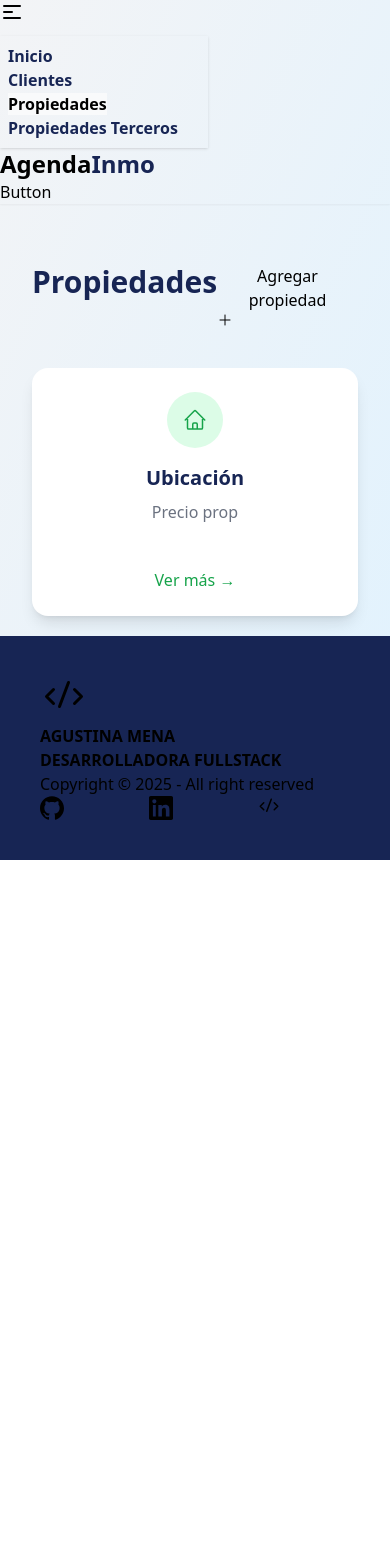
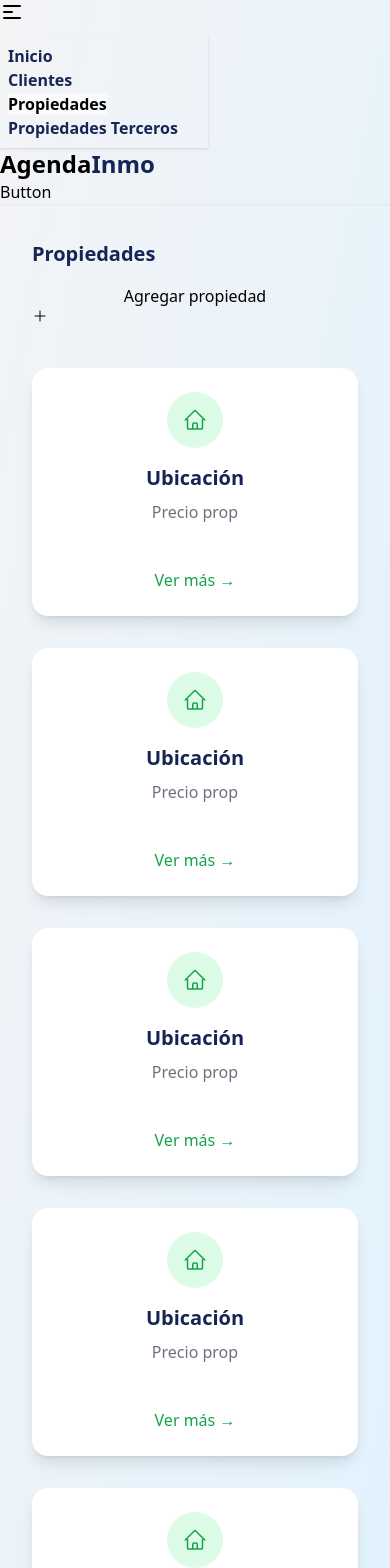
Before and after one commit to Agusme/agenda-inmobiliarias, a React (Vite) app: page /propiedades in a window 390 px wide. Shown: the top 1568 px of the page. Before the commit the page ends 860 px from the top, so only its background shows below. Built offline with nearby package versions, Linux system fonts and the light colour scheme.

Commit message:
Style improvements to the layout with Tailwind

```diff
--- a/src/components/UI/ButtonAgregar.tsx
+++ b/src/components/UI/ButtonAgregar.tsx
@@ -8,7 +8,7 @@ type ButtonProps ={
 }
 export default function ButtonAgregar({titleButton, icon, footer}: ButtonProps) {
   return (
-    <button className='btn btn-primary' >
+    <button className='btn btn-primary mb-7 ' >
         {titleButton}{icon}
       {footer && <div className="mt-4 text-center pt-3">{footer}</div>}
     </button>
--- a/src/components/UI/Hero.tsx
+++ b/src/components/UI/Hero.tsx
@@ -9,11 +9,8 @@ export default function Hero({ onScrollToCards }: HeroProps) {
         Agenda <span className="text-primary">Inmo</span>
       </h1>
 
-      <p className="text-xl md:text-2xl font-semibold text-primary tracking-wide mb-6">
-        Decile <span className="text-blue-950">chau al cuaderno</span>, tenés todo en un solo lugar.
-      </p>
 
-      <p className="text-lg text-gray-600 max-w-2xl mb-8">
+      <p className="text-lg text-gray-600 max-w-2xl my-10">
         Gestioná clientes, propiedades y tareas de tu inmobiliaria con una plataforma moderna,
         simple y accesible desde cualquier dispositivo.
       </p>
--- a/src/components/UI/TitlePages.tsx
+++ b/src/components/UI/TitlePages.tsx
@@ -6,7 +6,7 @@ type titleProps = {
 export default function TitlePages({ titlePages }: titleProps) {
     return (
         <div>
-            <h1 className="text-3xl font-extrabold text-blue-950 mb-4">
+            <h1 className="text-xl md:text-3xl font-extrabold text-blue-950 mb-4">
                 {titlePages}      </h1>
         </div>
     )
--- a/src/pages/Clients.tsx
+++ b/src/pages/Clients.tsx
@@ -6,10 +6,13 @@ import ButtonAgregar from "../components/UI/ButtonAgregar"
 export default function Clients() {
   return (
     <div className="w-full ">
-      <div className="flex justify-between my-10">
-        <TitlePages titlePages="Clientes" />
-        <ButtonAgregar  titleButton="Agregar cliente" icon={<PlusIcon className="h-4 w-4" />} />
-      </div>
+     <div className="grid my-4 md:flex md:items-center md:justify-between">
+  <TitlePages titlePages="Clientes" />
+  <ButtonAgregar
+    titleButton="Agregar cliente"
+    icon={<PlusIcon className="h-4 w-4" />}
+  />
+</div>
       <div className="grid grid-cols-1 md:grid-cols-4  gap-8 ">
         <Card title="Cliente" description="Busca hasta" icon={<div className="bg-blue-100 p-4 rounded-full text-blue-600">
           <UserIcon className="h-6 w-6" />
--- a/src/pages/Properties.tsx
+++ b/src/pages/Properties.tsx
@@ -6,7 +6,7 @@ import Card from "../components/UI/Card";
 export default function Properties() {
   return (
     <div >
-      <div className="flex justify-between my-10">
+  <div className="grid my-4 md:flex md:items-center md:justify-between">
         <TitlePages titlePages="Propiedades" />
         <ButtonAgregar titleButton="Agregar propiedad" icon={<PlusIcon className="h-4 w-4" />}  />
       </div>
@@ -14,6 +14,18 @@ export default function Properties() {
         <Card icon={<div className="p-4 rounded-full bg-green-100 text-green-600">
           <HomeIcon className="h-6 w-6" />
         </div>} title="Ubicación" description="Precio prop" footer={<span className="text-green-600 font-medium">Ver más →</span>}/>
+        <Card icon={<div className="p-4 rounded-full bg-green-100 text-green-600">
+          <HomeIcon className="h-6 w-6" />
+        </div>} title="Ubicación" description="Precio prop" footer={<span className="text-green-600 font-medium">Ver más →</span>}/>
+        <Card icon={<div className="p-4 rounded-full bg-green-100 text-green-600">
+          <HomeIcon className="h-6 w-6" />
+        </div>} title="Ubicación" description="Precio prop" footer={<span className="text-green-600 font-medium">Ver más →</span>}/>
+        <Card icon={<div className="p-4 rounded-full bg-green-100 text-green-600">
+          <HomeIcon className="h-6 w-6" />
+        </div>} title="Ubicación" description="Precio prop" footer={<span className="text-green-600 font-medium">Ver más →</span>}/>
+        <Card icon={<div className="p-4 rounded-full bg-green-100 text-green-600">
+          <HomeIcon className="h-6 w-6" />
+        </div>} title="Ubicación" description="Precio prop" footer={<span className="text-green-600 font-medium">Ver más →</span>}/>
       </div>
     </div>
   )
--- a/src/pages/ThirdParties.tsx
+++ b/src/pages/ThirdParties.tsx
@@ -6,7 +6,7 @@ import Card from "../components/UI/Card";
 export default function ThirdParties() {
   return (
     <div>
-     <div className="flex justify-between my-10">
+  <div className="grid my-4 md:flex md:items-center md:justify-between">
         <TitlePages titlePages="Propiedades Terceros" />
         <ButtonAgregar  titleButton="Agregar Propiedad" icon={<PlusIcon className="h-4 w-4" />} />
       </div>
```
